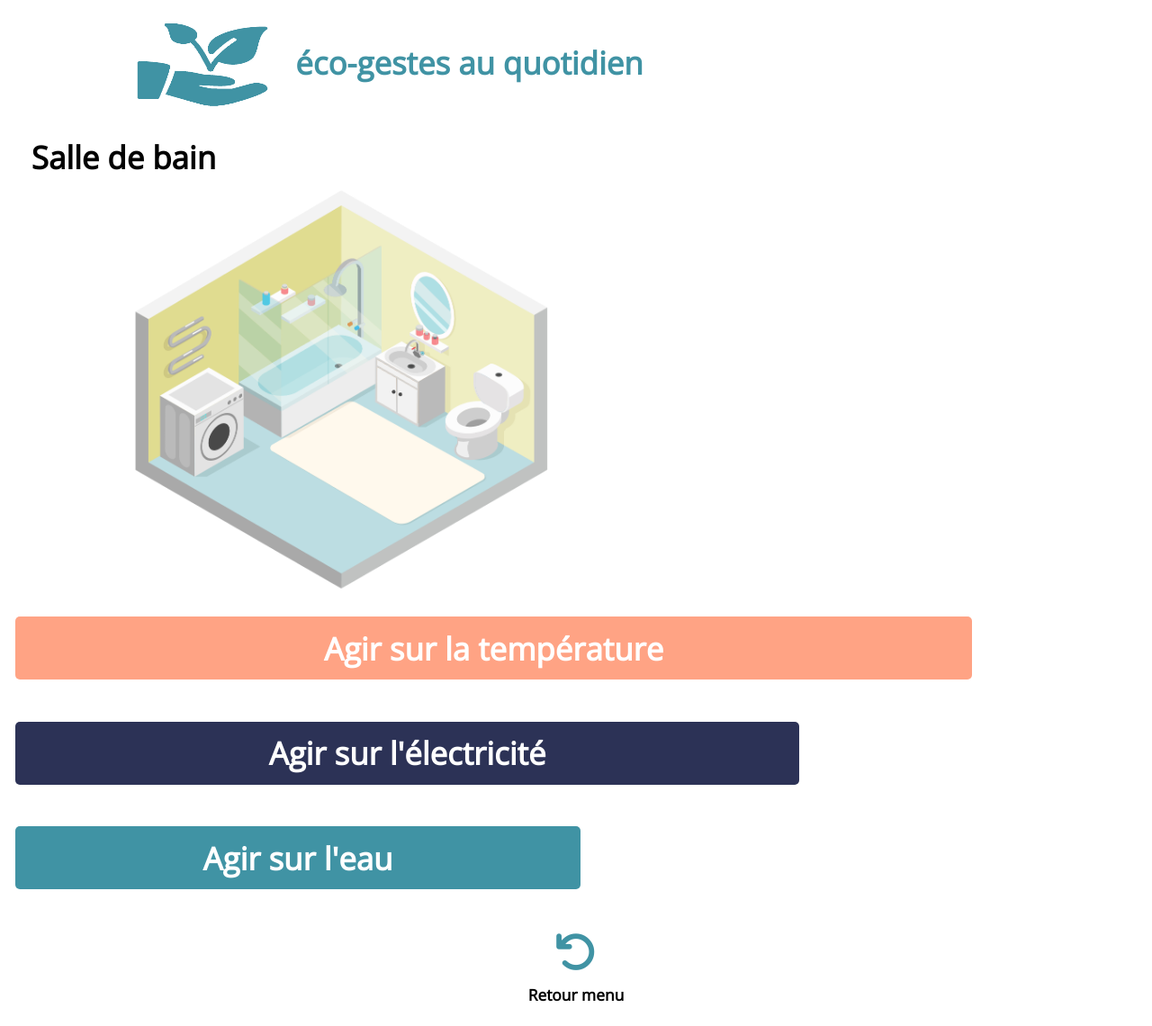
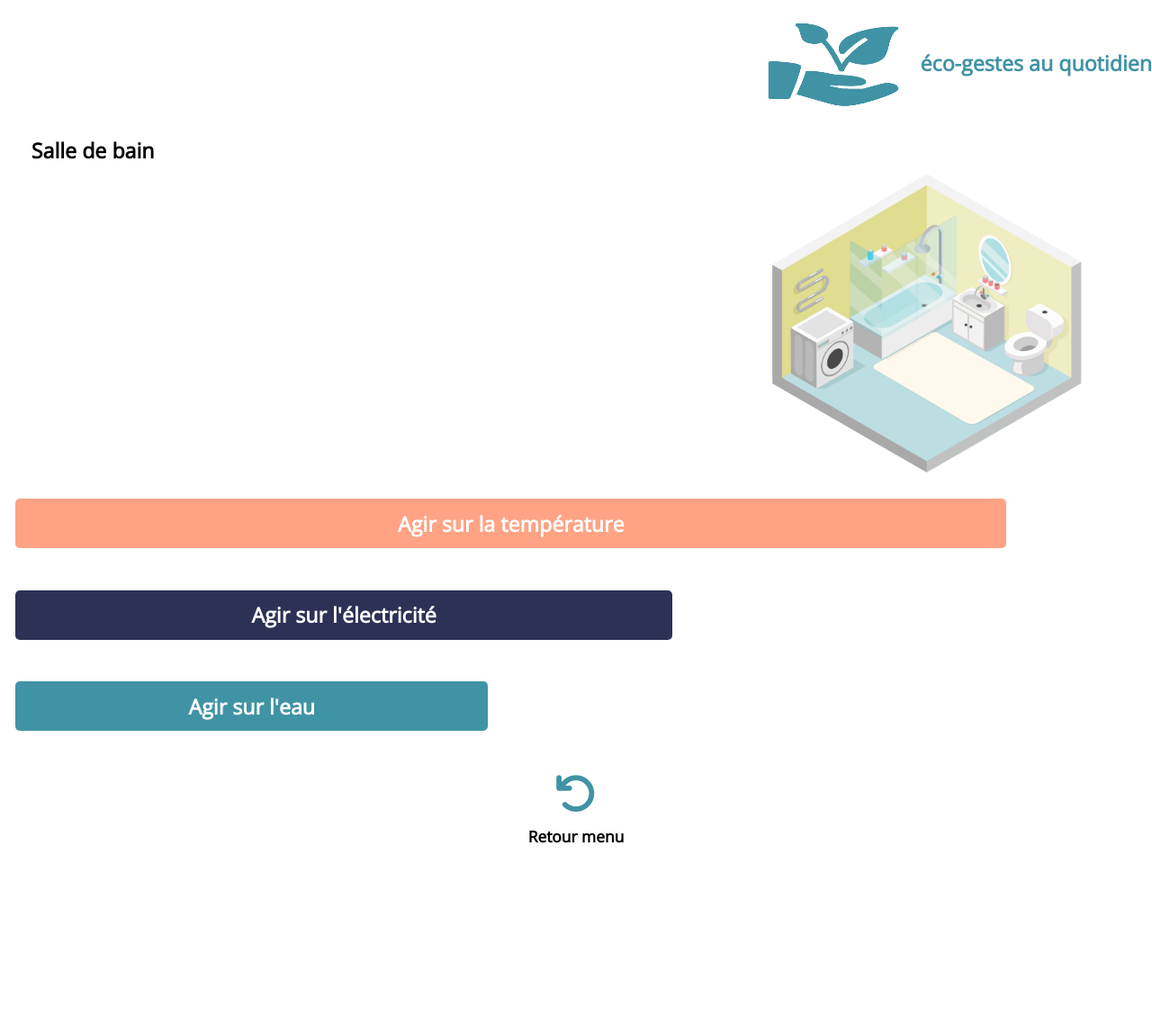
Before and after one commit to osselaer-mickael/faceco, a PHP site: page /PHP/salle_de_bain_agir_sur_la_temperature.php in a window 1280 px wide. Shown: the whole page at 90% size. After the commit the page ends 937 px from the top, so only its background shows below. Run offline with PHP 8.4, Linux system fonts and the light colour scheme; some libraries are stand-ins or nearby versions.

Commit message:
responsive 7.0

```diff
--- a/CSS_TABLETTE/salle_de_bain_agir_sur_la_temperature_tablette.css
+++ b/CSS_TABLETTE/salle_de_bain_agir_sur_la_temperature_tablette.css
@@ -1,43 +1,3 @@
-* {
-    margin: 0;
-    padding: 0;
-    box-sizing: border-box;
-}
-
-html {
-    font-size: 62.5%;
-}
-
-body {
-    width: 100%;
-    display: flex;
-    flex-direction: column;
-}
-
-@media screen and (min-width : 750px) {
-    html {
-        font-size: 62.5%;
-        font-weight: bold;
-    }
-
-    .logo_ecobleu {
-        width: 13%;
-        height: 8rem;
-        margin-left: -27.5rem;
-        margin-right: 0.5rem;
-    }
-
-    h1, h2 {
-        font-family: 'Open Sans', sans-serif;
-        font-size: 2rem;
-        color:  #4093a4;
-    }
-
-    h2{
-        color: black;
-    }
-}
-
 @media screen and (min-width: 1024px){
 
     * {
@@ -57,80 +17,126 @@ body {
         flex-direction: column;
     }
 
+    #title {
+        margin-top: 1rem;
+        display: flex;
+        align-items: center;
+        justify-content: right;
+    }
+
     .logo_ecobleu {
         width: 15%;
         height: 10rem;
-        margin-left: -37.5rem;
-        margin-right: 0.5rem;
     }
 
-    h1, h2 {
+    h1, h2, h3 {
         font-family: 'Open Sans', sans-serif;
-        font-size: 3rem;
+        font-size: 2rem;
         color:  #4093a4;
     }
 
-    h2{
+    #container_title {
+        margin-top: 2rem;
+        padding-left: 3rem;
+    }
+
+    h2, h3 {
         color: black;
     }
 
+    h3 {
+        font-size: 1.5rem;
+        font-family: 'Open Sans', sans-serif;
+    }
+
+    #image {
+        display: flex;
+        justify-content: right;
+        align-items: center;
+    }
+
     .salle_de_bain {
-        height: 40rem;
-        margin-right: 45rem;
+        height: 30rem;
     }
 
     #container_temperature{
-        margin-left: 45.5rem;
-        margin-right: 0.5rem;
-        margin-top: -46rem;
+        display: flex;
+        justify-content: left;
+        align-items: center;
+        flex-direction: column;
+    }
+
+    #text_one {
+        margin: 1.5rem 1.5rem 0;
+        padding: 1rem;
+        display: flex;
+        flex-direction: column;
+        border-bottom: 2px solid #ffa384;
+    }
+
+    #text_two, #text_three, #text_four, #text_five {
+        margin-left: 1.5rem;
+        margin-right: 1.5rem;
+        margin-top: 1rem;
         padding-left: 1rem;
         padding-right: 1rem;
-        padding-bottom: 3rem;
-        font-size: 1rem;
+        padding-bottom: 1rem;
+        border-bottom: 2px solid #ffa384;
     }
 
-    #electricite{
-        margin-left: 45.5rem;
-        margin-right: 0.5rem;
-        margin-top: 0rem;
-        padding-left: 1rem;
-        padding-right: 1rem;
-        padding-bottom: 3rem;
-        font-size: 1rem;
+    #text_five {
+        margin-bottom: 1rem;
     }
 
-    #eau{
-        margin-left: 45.5rem;
-        margin-right: 0.5rem;
-        margin-top: 0rem;
-        padding-left: 1rem;
-        padding-right: 1rem;
-        padding-bottom: 3rem;
-        font-size: 1rem;
+    p, span {
+        font-family: 'Open Sans', sans-serif;
+        font-size: 1.5rem;
     }
 
-    #container_title_temp{
-        width: 83%;
+    span {
+        margin-top: 1rem;
+        font-style: italic;
+        color: #ffa384;
+    }
+
+    #container_principal{
+        display: flex;
+    }
+
+    #container_title_temp {
+        width: 86%;
         border-radius: 5px;
         background-color: #ffa384;
         padding: 1rem;
         margin: 2rem 1.5rem 2rem 1.5rem;
+        display: flex;
+        justify-content: center;
+        align-items: center;
     }
 
-    #container_title_elec{
-        width: 68%;
-        background-color: #2c3256;
-        padding: 1rem;
-        margin: 2rem 1.5rem 2rem 1.5rem;
-        border-radius: 5px
+    .title_temp {
+        color: white;
     }
 
-    #container_title_eau{
-        width: 49%;
-        background-color: #4093a4;
-        padding: 1rem;
-        margin: 2rem 1.5rem 2rem 1.5rem;
-        border-radius: 5px
+    .italic_temp {
+        color: #ffa384;
     }
 
+    #retour {
+        margin: 2rem;
+        display: flex;
+        flex-direction: column;
+        justify-content: center;
+        align-items: center;
+    }
+
+    .fa-undo {
+        margin-bottom: 1rem;
+        font-size: 4rem;
+        color: #4093a4;
+    }
+
+    a {
+        text-decoration: none;
+    }
 }
```
Also changed, not shown: CSS_TABLETTE/chambre_agir_sur_la_temperature_tablette.css (+9 -13 lines).
